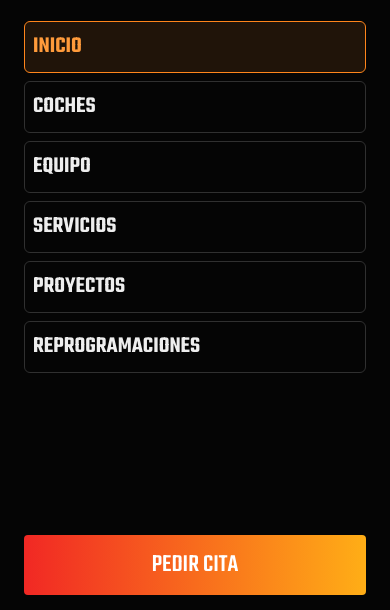
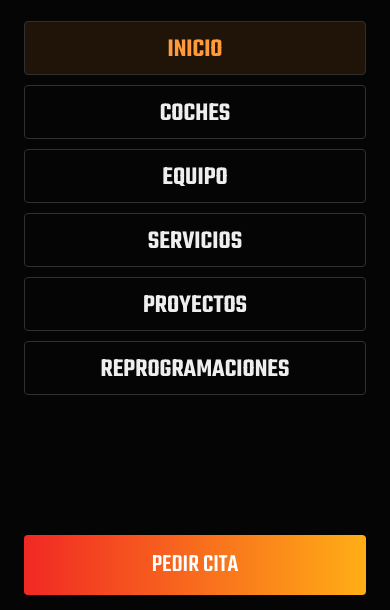
Before and after one commit to FACTORLAMBDA/factor-lambda-web, a website: page outputs/index.html in a window 390 px wide. Both pictures are taken after a click on the button "Abrir menú". Shown: the part 75-685 px from the top of the page. Drawn offline with Linux system fonts and the light colour scheme.

Commit message:
Centrar y enderezar botones del menu movil

```diff
--- a/outputs/mobile-nav.css
+++ b/outputs/mobile-nav.css
@@ -25,10 +25,11 @@
  header.fl-site-header nav.fl-mobile-nav .fl-mobile-brand{width:auto!important;padding:0!important;border:0!important}
  header.fl-site-header .fl-mobile-brand img{width:170px!important;max-width:100%!important;height:48px!important}
  .fl-mobile-close{width:44px;height:44px;flex:none;border:1px solid #555;border-radius:50%;background:transparent;color:white;font:32px Arial;cursor:pointer}
- header.fl-site-header .fl-mobile-links{display:flex;flex-direction:column;gap:8px}
- header.fl-site-header .fl-mobile-links a{padding:12px 18px!important;min-height:52px;border:1px solid #303030!important;border-radius:6px;font-size:26px!important;line-height:1.1!important;font-weight:600}
+ header.fl-site-header nav.fl-mobile-nav,header.fl-site-header nav.fl-mobile-nav *{transform:none!important;rotate:none!important;translate:none!important;font-style:normal!important;letter-spacing:0!important}
+ header.fl-site-header .fl-mobile-links{display:flex;flex-direction:column;align-items:stretch;gap:10px;width:100%;flex:none}
+ header.fl-site-header nav.fl-mobile-nav .fl-mobile-links a{display:flex!important;align-items:center!important;justify-content:center!important;text-align:center!important;width:100%!important;height:54px!important;min-height:54px!important;padding:4px 12px 0!important;border:1px solid #303030!important;border-radius:4px;font-family:'Teko','Arial Narrow',Arial,sans-serif!important;font-size:26px!important;line-height:1!important;font-weight:600!important}
  header.fl-site-header .fl-mobile-links a.is-active{border-color:#ff851b!important;color:#ff851b!important;background:#201409!important}
- header.fl-site-header .fl-mobile-contact{display:flex!important;flex-direction:column;gap:4px;margin-top:auto;text-align:center;padding-top:8px}
+ header.fl-site-header .fl-mobile-contact{display:flex!important;flex-direction:column;align-items:center;gap:4px;width:100%;margin-top:auto;text-align:center;padding-top:8px;flex:none}
  header.fl-site-header nav.fl-mobile-nav .fl-mobile-contact a{padding:8px 0!important;border:0!important;font-family:'Teko','Arial Narrow',Arial,sans-serif!important;font-size:21px!important;font-weight:400!important;line-height:1.2!important;letter-spacing:0!important;text-transform:none;color:#bcbcbc}
  header.fl-site-header nav.fl-mobile-nav .fl-mobile-contact .fl-mobile-book{padding:15px!important;margin-bottom:14px;border-radius:4px;background:linear-gradient(90deg,#f12824,#ffae16);color:white!important;font-size:25px!important;font-weight:700}
  header.fl-site-header .fl-mobile-close:focus-visible{outline:2px solid #ff851b;outline-offset:3px}
```
